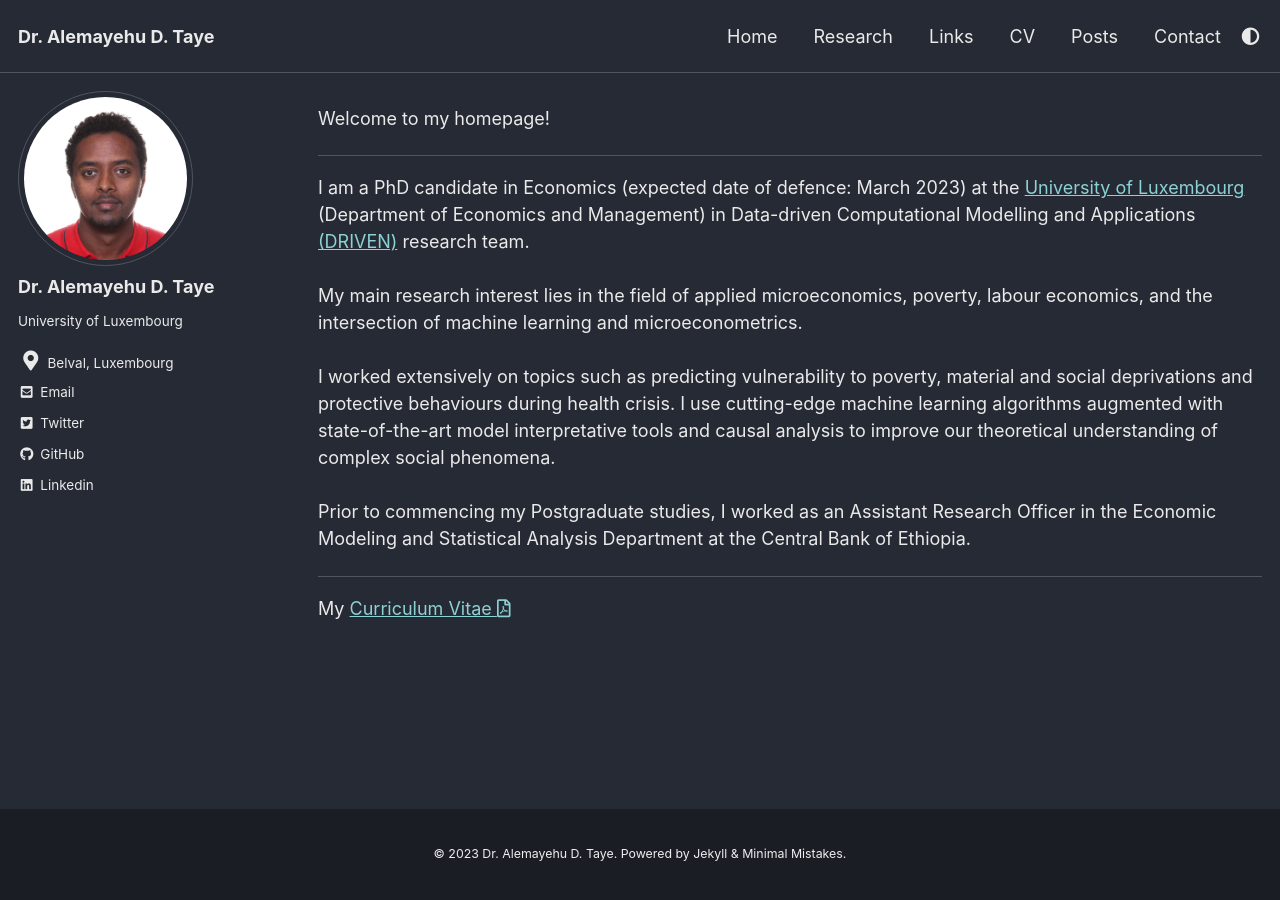
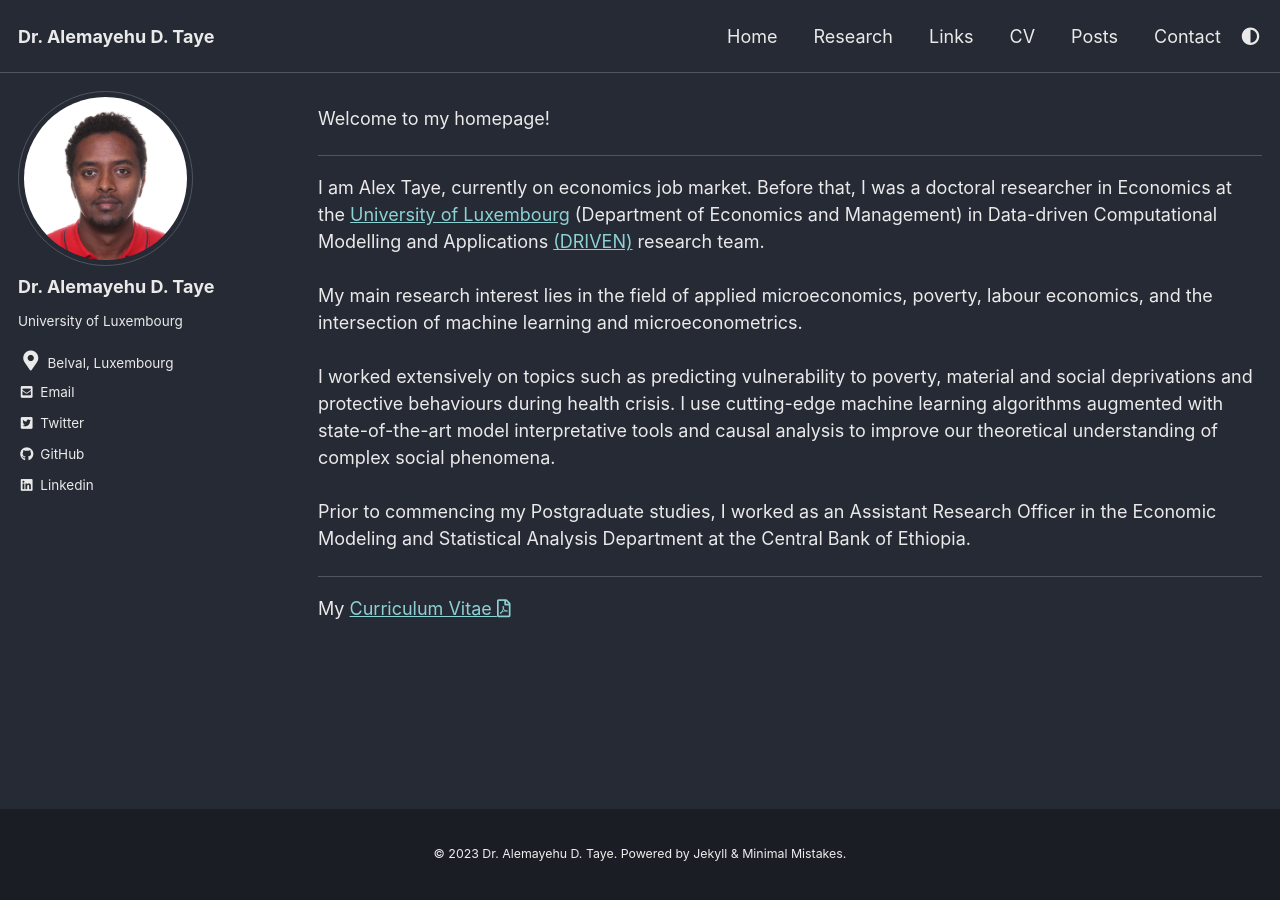
Before and after one commit to AlexTaye/AlexTAYE, a Jekyll site: the page built from _pages/index.md, in a window 1280 px wide. Built offline with Jekyll 4.4.1, drawn with Linux system fonts in a browser that asks for light colours; cached includes are drawn as plain includes; the list of posts is cut into pages by our own code.

Commit message:
Update index.md

```diff
--- a/_pages/index.md
+++ b/_pages/index.md
@@ -11,7 +11,7 @@ Welcome to my homepage!
 
 ***
 
-I am a PhD candidate in Economics (expected date of defence: March 2023) at the <a href="https://wwwen.uni.lu/fdef/department_of_economics_and_management/"> University of Luxembourg</a> (Department of Economics and Management) in Data-driven Computational Modelling and Applications <a href="https://driven.uni.lu/team/"> (DRIVEN)</a> research team.
+I am Alex Taye, currently on economics job market. Before that, I was a doctoral researcher in Economics at the <a href="https://wwwen.uni.lu/fdef/department_of_economics_and_management/"> University of Luxembourg</a> (Department of Economics and Management) in Data-driven Computational Modelling and Applications <a href="https://driven.uni.lu/team/"> (DRIVEN)</a> research team.
 <br>
 <br>
 My main research interest lies in the field of applied microeconomics, poverty, labour economics, and the intersection of machine learning and microeconometrics.
```
